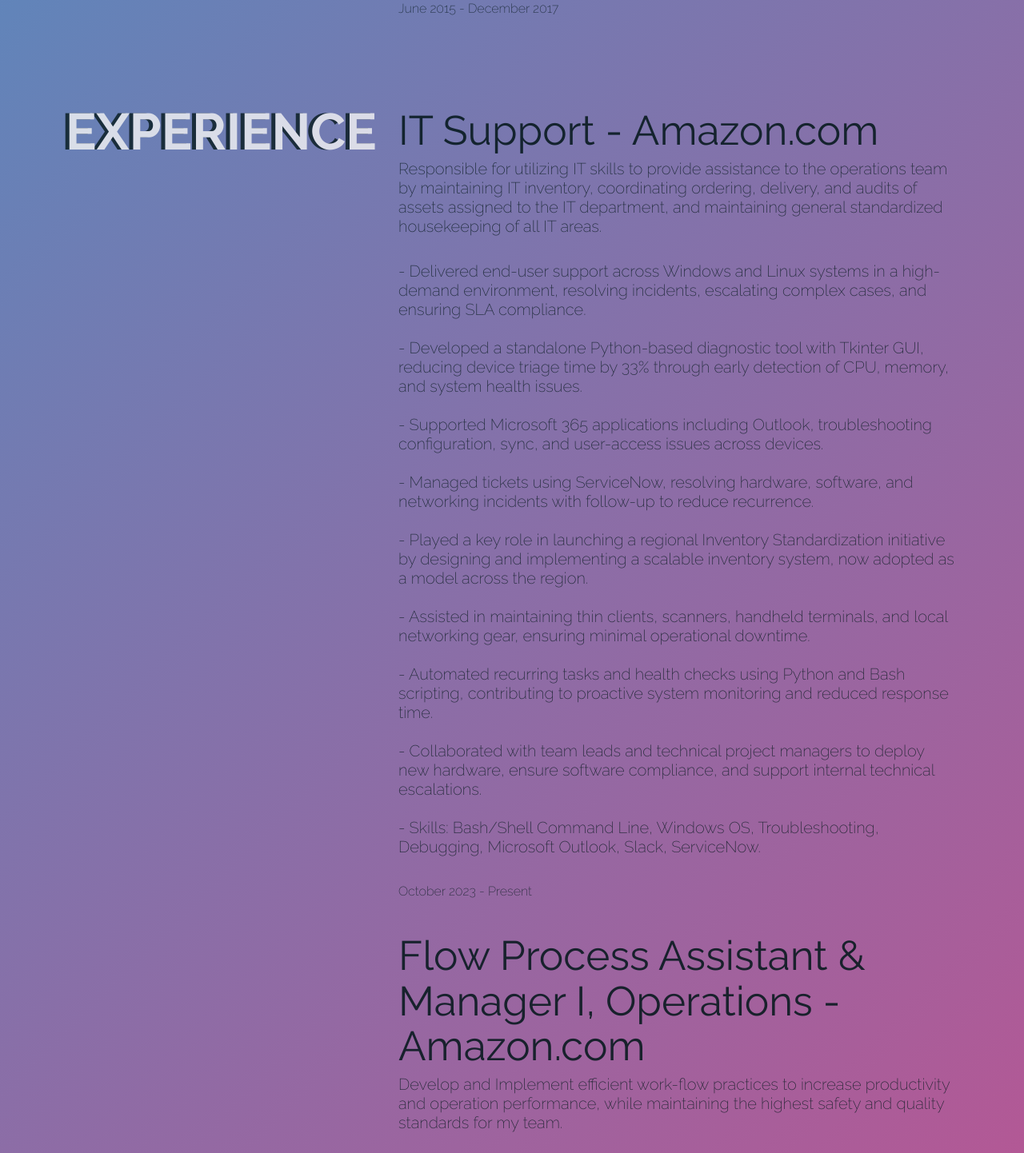
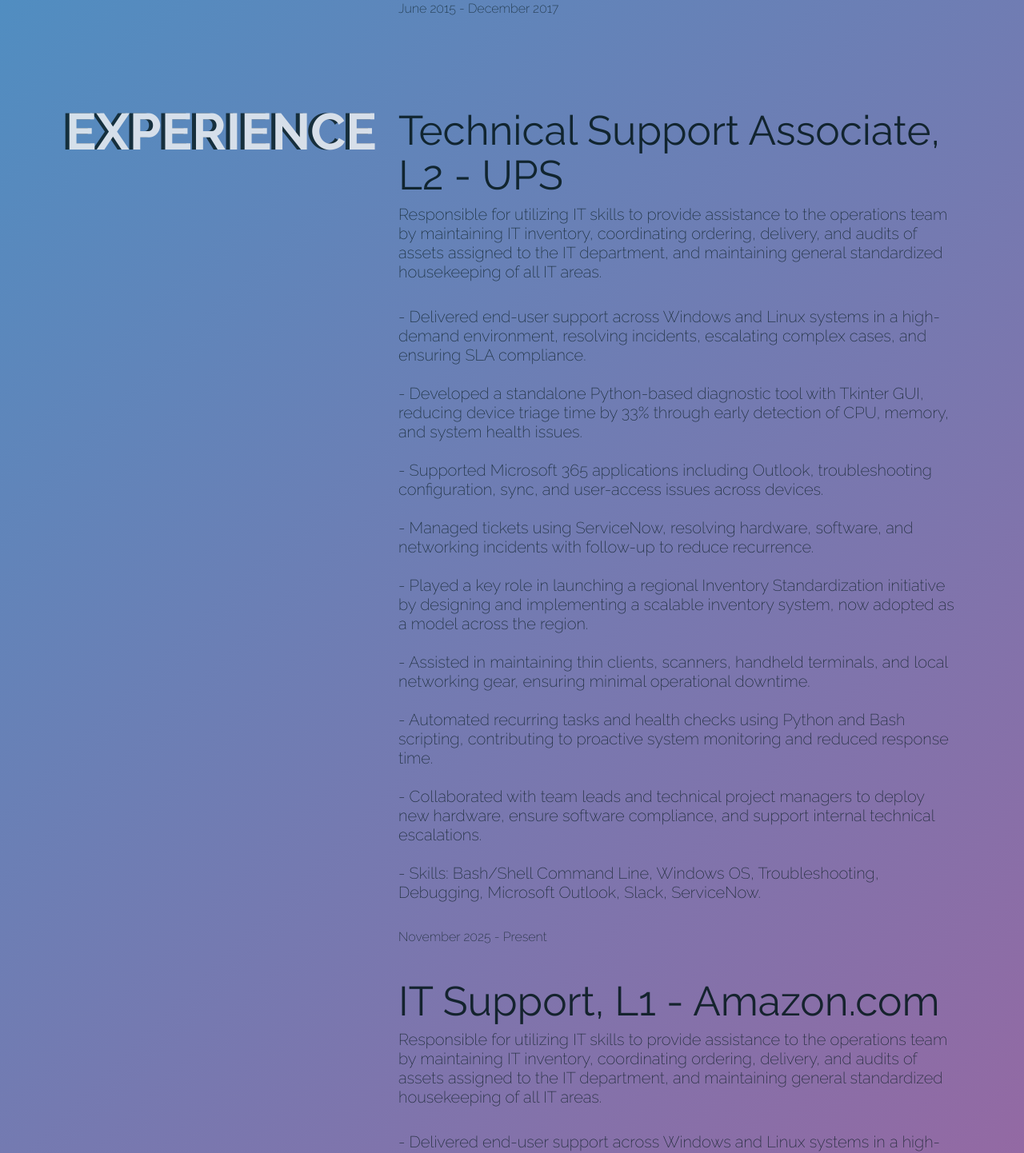
Before and after one commit to collindapper/collin-website-reactjs, a React (Vite) app: page /experience in a window 1280 px wide. Shown: the part 820-2262 px from the top of the page at 80% size. Built offline with nearby package versions, Linux system fonts and the light colour scheme.

Commit message:
Added info to experience tab

```diff
--- a/src/about/about.jsx
+++ b/src/about/about.jsx
@@ -53,7 +53,7 @@
 
             <div className="col-12 col-lg-8 my-md-auto pt-md-4 ps-md-5">
             <Slide direction='right' triggerOnce>
-              <h1 className="fontPrimary title">IT Support - Amazon.com</h1>
+              <h1 className="fontPrimary title">Technical Support Associate, L2 - UPS</h1>
               <h5 className="fontSecondary">Responsible for utilizing IT skills to provide assistance to the operations team by maintaining IT inventory, coordinating ordering, delivery, and audits of assets assigned to the IT department, and maintaining general standardized housekeeping of all IT areas.</h5>
               <br/>
               <h5 className="fontSecondary title">
@@ -75,7 +75,32 @@
               <br/>
               - Skills: Bash/Shell Command Line, Windows OS, Troubleshooting, Debugging, Microsoft Outlook, Slack, ServiceNow.</h5>
               <br/>
-              <p className="bodySection fontSecondary"><secondary>October 2023 - Present</secondary></p>
+              <p className="bodySection fontSecondary"><secondary>November 2025 - Present</secondary></p>
+              <br />
+
+              <h1 className="fontPrimary title">IT Support, L1 - Amazon.com</h1>
+              <h5 className="fontSecondary">Responsible for utilizing IT skills to provide assistance to the operations team by maintaining IT inventory, coordinating ordering, delivery, and audits of assets assigned to the IT department, and maintaining general standardized housekeeping of all IT areas.</h5>
+              <br/>
+              <h5 className="fontSecondary title">
+              - Delivered end-user support across Windows and Linux systems in a high-demand environment, resolving incidents, escalating complex cases, and ensuring SLA compliance.<br/>
+              <br/>
+              - Developed a standalone Python-based diagnostic tool with Tkinter GUI, reducing device triage time by 33% through early detection of CPU, memory, and system health issues.<br/>
+              <br/>
+              - Supported Microsoft 365 applications including Outlook, troubleshooting configuration, sync, and user-access issues across devices.<br/>
+              <br/>
+              - Managed tickets using ServiceNow, resolving hardware, software, and networking incidents with follow-up to reduce recurrence.<br/>
+              <br/>
+              - Played a key role in launching a regional Inventory Standardization initiative by designing and implementing a scalable inventory system, now adopted as a model across the region.<br/>
+              <br/>
+              - Assisted in maintaining thin clients, scanners, handheld terminals, and local networking gear, ensuring minimal operational downtime.<br/>
+              <br/>
+              - Automated recurring tasks and health checks using Python and Bash scripting, contributing to proactive system monitoring and reduced response time.<br/>
+              <br/>
+              - Collaborated with team leads and technical project managers to deploy new hardware, ensure software compliance, and support internal technical escalations.<br/>
+              <br/>
+              - Skills: Bash/Shell Command Line, Windows OS, Troubleshooting, Debugging, Microsoft Outlook, Slack, ServiceNow.</h5>
+              <br/>
+              <p className="bodySection fontSecondary"><secondary>October 2023 - November 2025</secondary></p>
               <br />
 
               <h1 className="fontPrimary title">Flow Process Assistant & Manager I, Operations - Amazon.com</h1>
```
